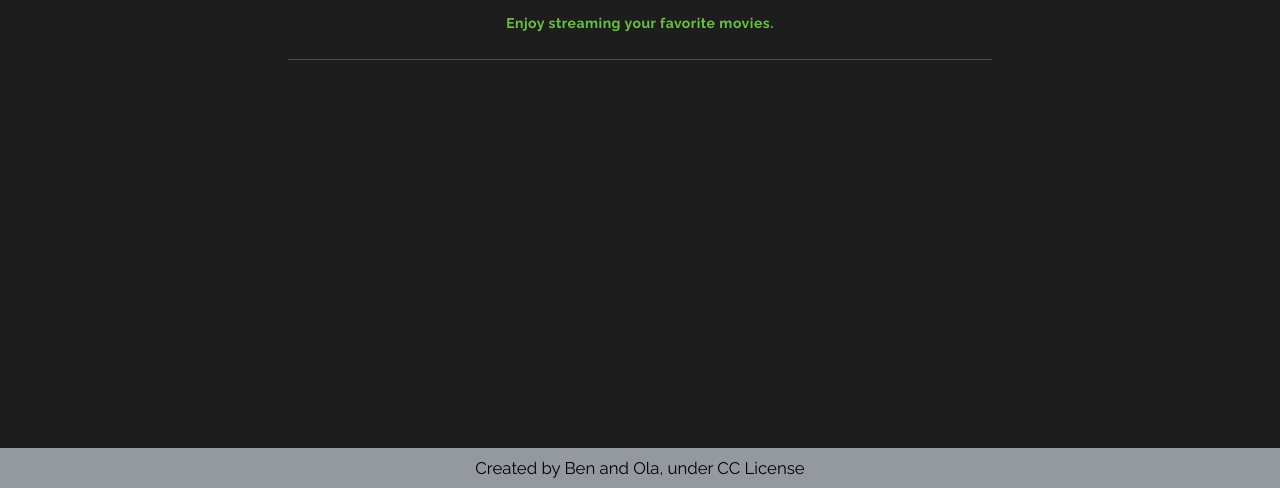
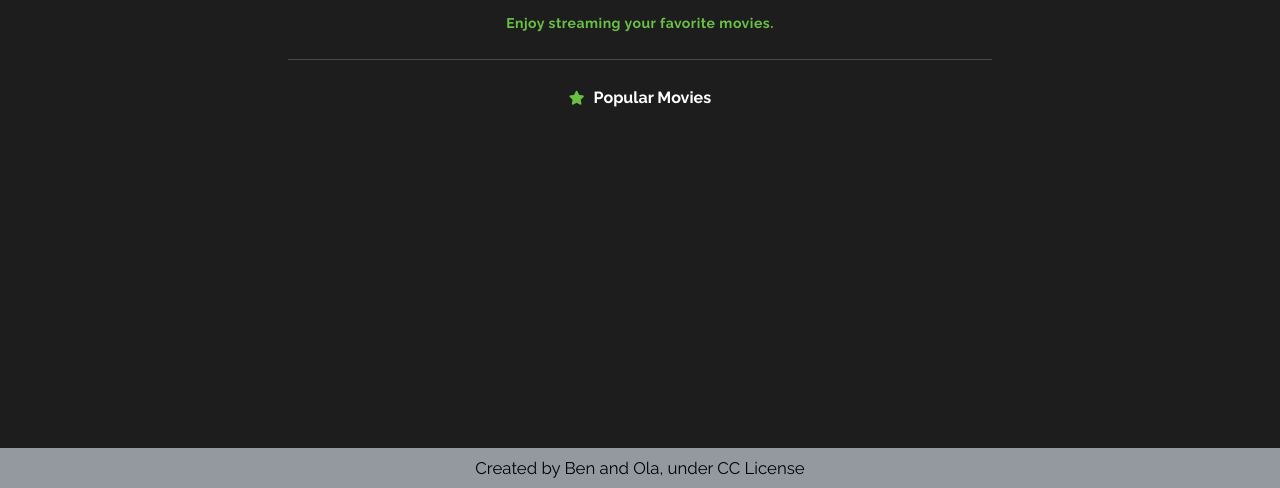
Before and after one commit to Benmuiruri/stream-it-movie-library, a website built with webpack: page src/index.html in a window 1280 px wide. Shown: the part 312-800 px from the top of the page. Built offline with nearby package versions, Linux system fonts and the light colour scheme; no server answers.

Commit message:
Add section header and wrap movie img in div

```diff
--- a/src/index.html
+++ b/src/index.html
@@ -34,12 +34,15 @@
             stream, and download movies in excellent 720p, 1080p, 2160p 4K and
             3D quality, all at the smallest file size.
           </p>
-          <p class="callout-info">
-            Enjoy streaming your favorite movies.
-          </p>
+          <p class="callout-info">Enjoy streaming your favorite movies.</p>
         </div>
       </div>
-      <section class="movies"></section>
+      <section class="movies-section">
+        <h2 class="movie-section-title">
+          <i class="fa-solid fa-star"></i> <span>Popular Movies</span>
+        </h2>
+        <div class="movies"></div>
+      </section>
     </main>
     <footer>
       <p>Created by Ben and Ola, under CC License</p>
--- a/src/modules/display-movies.js
+++ b/src/modules/display-movies.js
@@ -6,10 +6,14 @@ const displayMovies = async (sampleMovies) => {
     movieWrapper.id = `movie_${movie.id}`;
     movieWrapper.className = 'movie-wrapper';
 
+    const movieImgDiv = document.createElement('div');
+    movieImgDiv.className = 'movie-image-div';
     const movieImg = document.createElement('img');
     movieImg.src = movie.image.medium;
     movieImg.className = 'movie-image';
-    movieWrapper.appendChild(movieImg);
+    movieImgDiv.appendChild(movieImg);
+    const movieImgOverlay = document.createElement('div');
+    movieWrapper.appendChild(movieImgDiv);
 
     const movieTitle = document.createElement('h3');
     movieTitle.textContent = `${movie.name}`;
--- a/src/style.css
+++ b/src/style.css
@@ -103,6 +103,22 @@ a {
 
 /* Movie wrapper section styles */
 
+.movie-section-title {
+  text-align: center;
+  color: #fff;
+  padding-bottom: 1.2em;
+}
+
+.movie-section-title span {
+  font-size: 1.15em;
+  font-weight: 700;
+}
+
+.fa-star {
+  color: #6ac045;
+  padding-right: 0.4em;
+}
+
 .movies {
   margin: 0 auto;
   width: 65%;
@@ -153,6 +169,7 @@ a {
 
 .movie-image {
   border: 4px solid #fff;
+  width: 100%;
 }
 
 /* Footer Styles */
```
